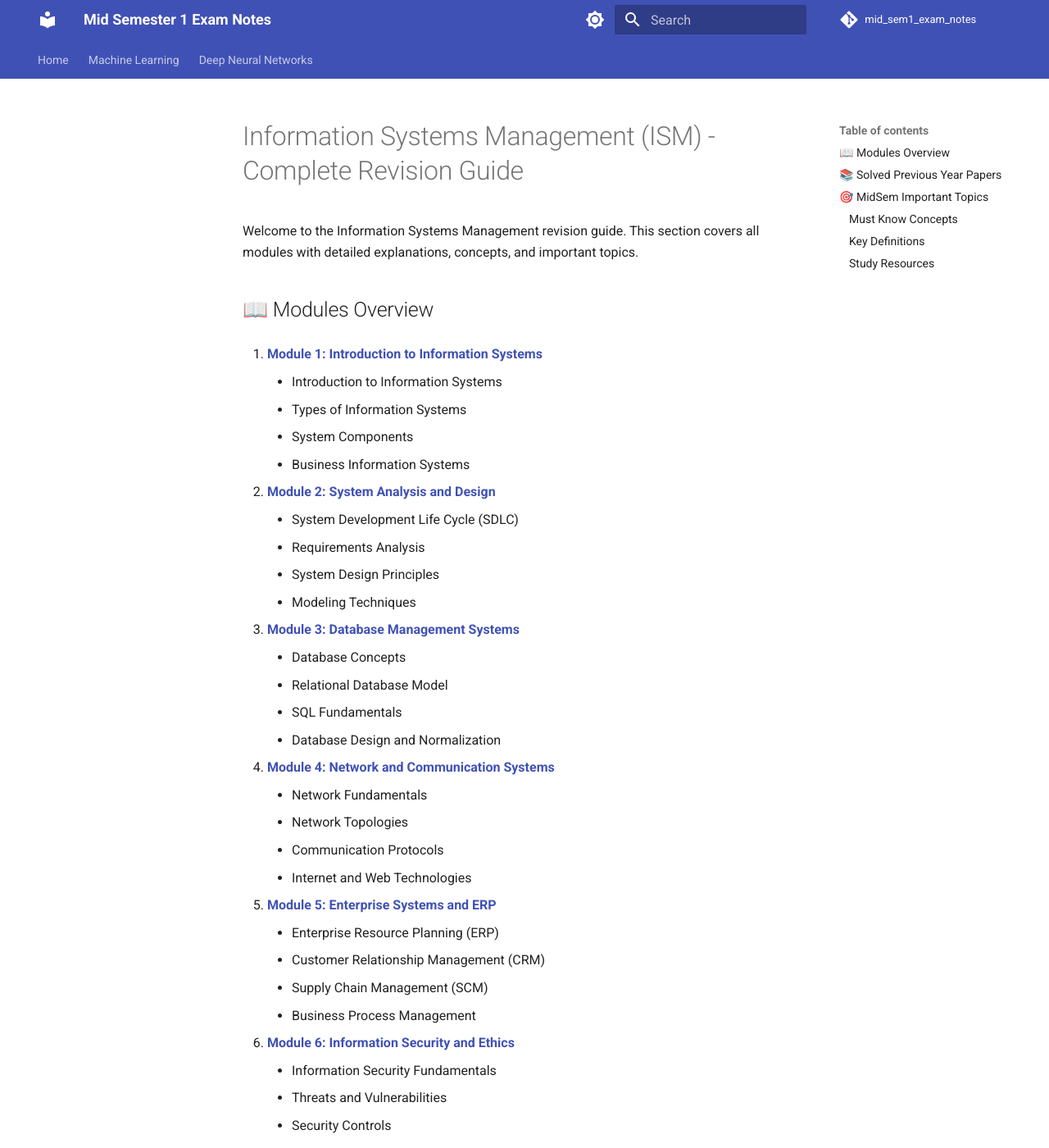
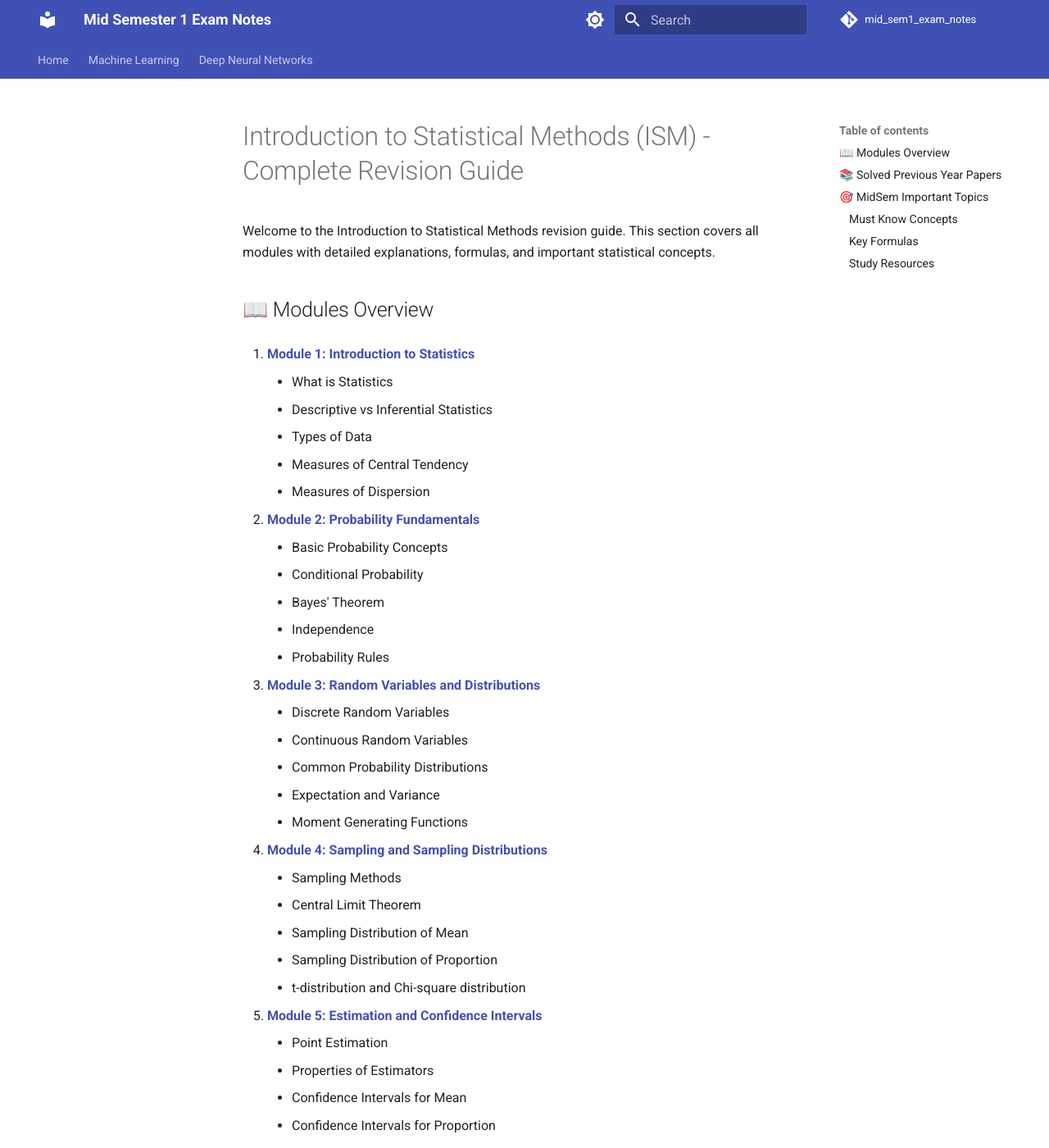
Before and after one commit to shivam2003-dev/mid_sem1_exam_notes, an MkDocs documentation site: the page built from docs/ism/index.md, in a window 1280 px wide and 1400 px high. Shown: the whole window at 82% size. Built offline with MkDocs 1.6.1 and Material for MkDocs 9.7.7, drawn with Linux system fonts in a browser that asks for light colours; comment, search, counter and statistics services are not loaded; some of the changed text lies outside the part shown.

Commit message:
Fix: Change ISM from Information Systems to Introduction to Statistical Methods with correct content

```diff
--- a/docs/ism/index.md
+++ b/docs/ism/index.md
@@ -1,44 +1,57 @@
-# Information Systems Management (ISM) - Complete Revision Guide
+# Introduction to Statistical Methods (ISM) - Complete Revision Guide
 
-Welcome to the Information Systems Management revision guide. This section covers all modules with detailed explanations, concepts, and important topics.
+Welcome to the Introduction to Statistical Methods revision guide. This section covers all modules with detailed explanations, formulas, and important statistical concepts.
 
 ## 📖 Modules Overview
 
-1. **[Module 1: Introduction to Information Systems](modules/module1-introduction.md)**
-    - Introduction to Information Systems
-    - Types of Information Systems
-    - System Components
-    - Business Information Systems
+1. **[Module 1: Introduction to Statistics](modules/module1-introduction.md)**
+    - What is Statistics
+    - Descriptive vs Inferential Statistics
+    - Types of Data
+    - Measures of Central Tendency
+    - Measures of Dispersion
 
-2. **[Module 2: System Analysis and Design](modules/module2-system-analysis-design.md)**
-    - System Development Life Cycle (SDLC)
-    - Requirements Analysis
-    - System Design Principles
-    - Modeling Techniques
+2. **[Module 2: Probability Fundamentals](modules/module2-probability.md)**
+    - Basic Probability Concepts
+    - Conditional Probability
+    - Bayes' Theorem
+    - Independence
+    - Probability Rules
 
-3. **[Module 3: Database Management Systems](modules/module3-database-management.md)**
-    - Database Concepts
-    - Relational Database Model
-    - SQL Fundamentals
-    - Database Design and Normalization
+3. **[Module 3: Random Variables and Distributions](modules/module3-random-variables.md)**
+    - Discrete Random Variables
+    - Continuous Random Variables
+    - Common Probability Distributions
+    - Expectation and Variance
+    - Moment Generating Functions
 
-4. **[Module 4: Network and Communication Systems](modules/module4-networks-communication.md)**
-    - Network Fundamentals
-    - Network Topologies
-    - Communication Protocols
-    - Internet and Web Technologies
+4. **[Module 4: Sampling and Sampling Distributions](modules/module4-sampling.md)**
+    - Sampling Methods
+    - Central Limit Theorem
+    - Sampling Distribution of Mean
+    - Sampling Distribution of Proportion
+    - t-distribution and Chi-square distribution
 
-5. **[Module 5: Enterprise Systems and ERP](modules/module5-enterprise-systems.md)**
-    - Enterprise Resource Planning (ERP)
-    - Customer Relationship Management (CRM)
-    - Supply Chain Management (SCM)
-    - Business Process Management
+5. **[Module 5: Estimation and Confidence Intervals](modules/module5-estimation.md)**
+    - Point Estimation
+    - Properties of Estimators
+    - Confidence Intervals for Mean
+    - Confidence Intervals for Proportion
+    - Sample Size Determination
 
-6. **[Module 6: Information Security and Ethics](modules/module6-security-ethics.md)**
-    - Information Security Fundamentals
-    - Threats and Vulnerabilities
-    - Security Controls
-    - IT Ethics and Privacy
+6. **[Module 6: Hypothesis Testing](modules/module6-hypothesis-testing.md)**
+    - Hypothesis Testing Framework
+    - Type I and Type II Errors
+    - Tests for Mean (Z-test, t-test)
+    - Tests for Proportion
+    - P-values and Significance Levels
+
+7. **[Module 7: Regression and Correlation](modules/module7-regression.md)**
+    - Simple Linear Regression
+    - Correlation Coefficient
+    - Least Squares Method
+    - Regression Analysis
+    - Residual Analysis
 
 ## 📚 Solved Previous Year Papers
 
@@ -49,26 +62,54 @@ Welcome to the Information Systems Management revision guide. This section cover
 ## 🎯 MidSem Important Topics
 
 ### Must Know Concepts
-- System Development Life Cycle (SDLC)
-- Database Normalization (1NF, 2NF, 3NF)
-- Network Topologies and Protocols
-- ERP Systems and Implementation
-- Information Security Threats and Controls
-- System Analysis and Design Methodologies
 
-### Key Definitions
-- Information System Components
-- Database Relationships (1:1, 1:M, M:M)
-- Network Models (OSI, TCP/IP)
-- ERP Modules and Integration
-- Security Frameworks
+1. **Conditional Probability**
+   - Understanding conditional probability
+   - Bayes' theorem applications
+   - Independence vs dependence
+
+2. **Probability Distributions**
+   - Discrete distributions (Binomial, Poisson)
+   - Continuous distributions (Normal, Exponential)
+   - Properties and applications
+
+3. **Descriptive Statistics**
+   - Mean, median, mode
+   - Variance, standard deviation
+   - Skewness and kurtosis
+
+4. **Sampling Distributions**
+   - Central Limit Theorem
+   - Standard error
+   - Distribution of sample mean
+
+5. **Hypothesis Testing**
+   - Null and alternative hypotheses
+   - Test statistics
+   - P-values and decision making
+
+6. **Confidence Intervals**
+   - Construction of confidence intervals
+   - Interpretation
+   - Sample size calculations
+
+### Key Formulas
+
+- **Mean:** $\bar{x} = \frac{1}{n}\sum_{i=1}^{n} x_i$
+- **Variance:** $s^2 = \frac{1}{n-1}\sum_{i=1}^{n}(x_i - \bar{x})^2$
+- **Standard Deviation:** $s = \sqrt{s^2}$
+- **Conditional Probability:** $P(A|B) = \frac{P(A \cap B)}{P(B)}$
+- **Bayes' Theorem:** $P(A|B) = \frac{P(B|A)P(A)}{P(B)}$
+- **Z-score:** $z = \frac{x - \mu}{\sigma}$
+- **Confidence Interval (Mean):** $\bar{x} \pm z_{\alpha/2} \frac{\sigma}{\sqrt{n}}$
+- **Test Statistic (Z-test):** $z = \frac{\bar{x} - \mu_0}{\sigma/\sqrt{n}}$
 
 ### Study Resources
 
 - Past papers topic wise: ISM Past Papers.docx
 - To build your intuition, start by exploring:
-  - www.stat-i-stics.com: work in progress by Saurabh sir
-  - https://seeing-theory.brown.edu/: for developing an understanding of Conditional Probability
+  - **www.stat-i-stics.com**: work in progress by Saurabh sir
+  - **https://seeing-theory.brown.edu/**: for developing an understanding of Conditional Probability
 - Formula/Concept slides by Ravi sir: ISM Concept slides.pptx
 - Practice from here: ISM Additional Resources - by Saurabh Sir
 - Practice questions by Saurabh sir: ISM_Practice_Questions.PDF
@@ -76,5 +117,5 @@ Welcome to the Information Systems Management revision guide. This section cover
 ---
 
 **Course Information:**
-- Course: Information Systems Management (ISM)
-- Focus: Understanding how information systems support business operations
+- Course: Introduction to Statistical Methods (ISM)
+- Focus: Understanding statistical concepts, probability, and data analysis
```
Also changed, not shown: docs/index.md (+8 -7 lines), docs/ism/modules/module1-introduction.md (deleted, +0 -191 lines), myst.yml (+7 -1 lines).
